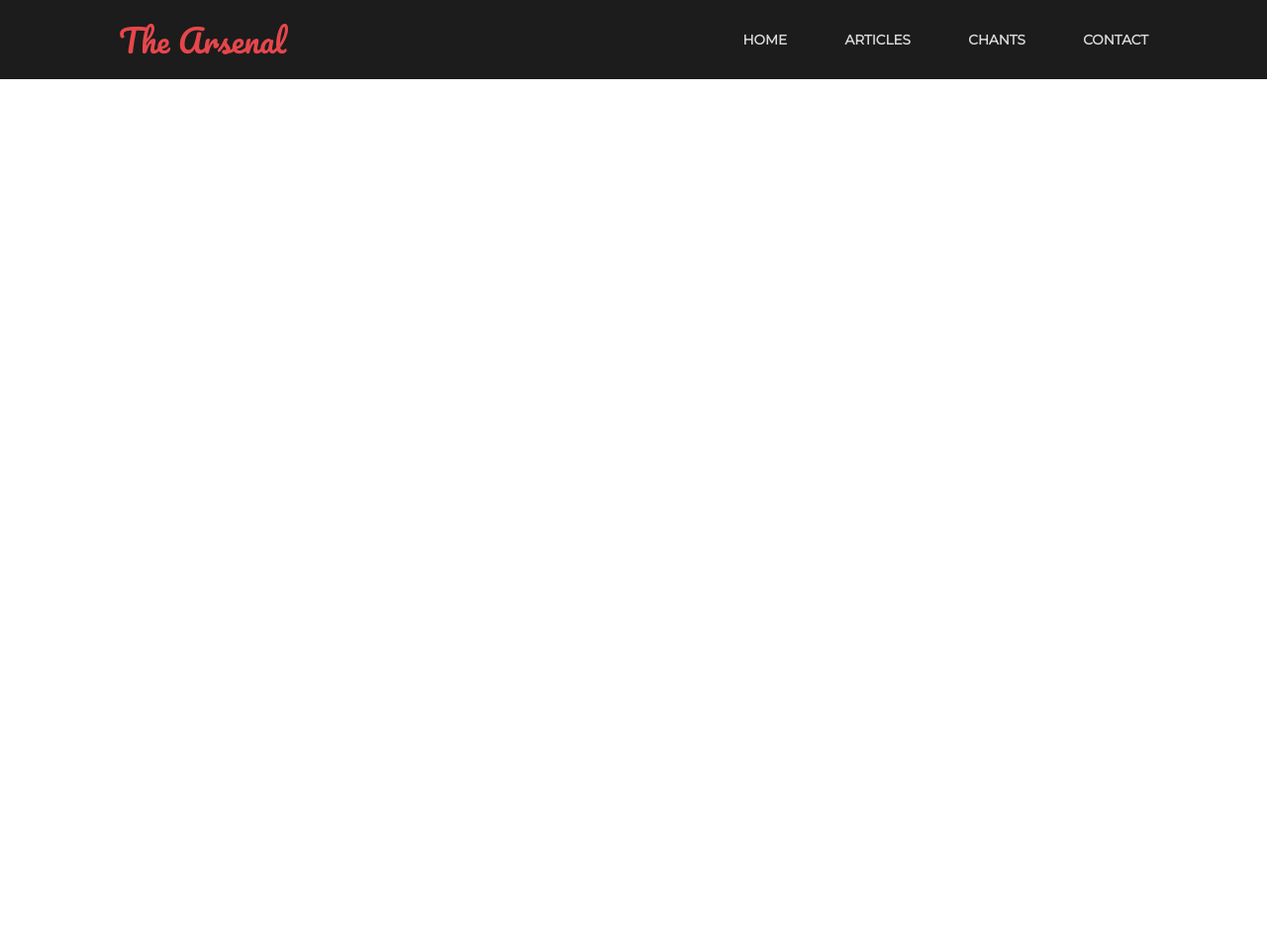
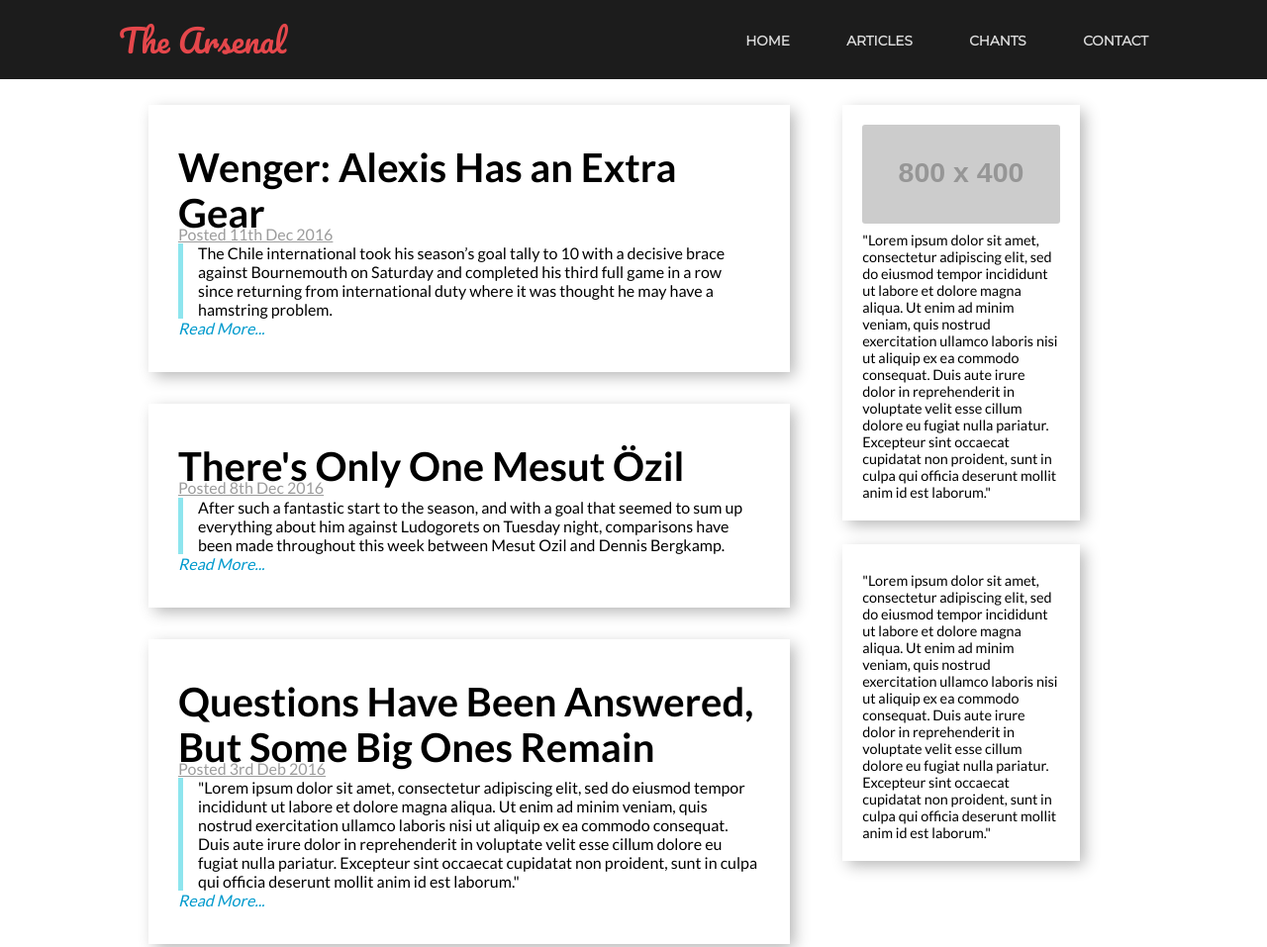
Before and after one commit to ArteriusDayne/theArsenal, a website: page articles/articles.html in a window 1280 px wide. Shown: the top 957 px of the page at 99% size. Before the commit the page ends 800 px from the top, so only its background shows below. Drawn offline with Linux system fonts and the light colour scheme; placeholder pictures from the web are drawn by us.

Commit message:
Progress on article page

```diff
--- a/articles/articles.html
+++ b/articles/articles.html
@@ -8,7 +8,9 @@
         <link rel="icon" type="image/png" href="../favicon-16x16.png" sizes="16x16" />
         <link rel="stylesheet" href="../css/standardize.min.css" />
         <link rel="stylesheet" href="../css/header.css" />
+        <link rel="stylesheet" href="../css/article.css" />
     </head>
+
     <body>
         <!-- Header -->
         <header id="header">
@@ -24,7 +26,47 @@
         </header>
 
 
+        <br><br><br><br>
+        <div class="container">
+            <div class="section">
+                <div class="col span2">
+                    <div class="blog-post">
+                        <h1 class="blog-title">Wenger: Alexis Has an Extra Gear</h1>
+                        <h2 class="date">Posted 11th Dec 2016</h2>
+                        <p class="blog-content">The Chile international took his season’s goal tally to 10 with a decisive brace against Bournemouth on Saturday and completed his third full game in a row since
+                            returning from international duty where it was thought he may have a hamstring problem.</p>
+                        <a href="#" class="post-link">Read More...</a>
+                    </div>
 
+                    <div class="blog-post">
+                        <h1 class="blog-title">There's Only One Mesut Özil</h1>
+                        <h2 class="date">Posted 8th Dec 2016</h2>
+                        <p class="blog-content">After such a fantastic start to the season, and with a goal that seemed to sum up everything about him against Ludogorets on Tuesday night, comparisons have
+                            been made throughout this week between Mesut Ozil and Dennis Bergkamp.</p>
+                        <a href="#" class="post-link">Read More...</a>
+                    </div>
+
+                    <div class="blog-post">
+                        <h1 class="blog-title">Questions Have Been Answered, But Some Big Ones Remain</h1>
+                        <h2 class="date">Posted 3rd Deb 2016</h2>
+                        <p class="blog-content">"Lorem ipsum dolor sit amet, consectetur adipiscing elit, sed do eiusmod tempor incididunt ut labore et dolore magna aliqua. Ut enim ad minim veniam, quis nostrud exercitation ullamco laboris nisi ut aliquip ex ea commodo consequat. Duis aute irure dolor in reprehenderit in voluptate velit esse cillum dolore eu fugiat nulla pariatur. Excepteur sint occaecat cupidatat non proident, sunt in culpa qui officia deserunt mollit anim id est laborum."</p>
+                        <a href="#" class="post-link">Read More...</a>
+                    </div>
+                </div>
+
+                <aside class="col span3">
+                    <div class="side-post">
+                        <img src="http://placehold.it/800x400&text=img" alt="img">
+                        <p class="side-content">"Lorem ipsum dolor sit amet, consectetur adipiscing elit, sed do eiusmod tempor incididunt ut labore et dolore magna aliqua. Ut enim ad minim veniam, quis nostrud exercitation ullamco laboris nisi ut aliquip ex ea commodo consequat. Duis aute irure dolor in reprehenderit in voluptate velit esse cillum dolore eu fugiat nulla pariatur. Excepteur sint occaecat cupidatat non proident, sunt in culpa qui officia deserunt mollit anim id est laborum."</p>
+                    </div>
+
+                    <div class="side-post">
+                        <p class="side-content">"Lorem ipsum dolor sit amet, consectetur adipiscing elit, sed do eiusmod tempor incididunt ut labore et dolore magna aliqua. Ut enim ad minim veniam, quis nostrud exercitation ullamco laboris nisi ut aliquip ex ea commodo consequat. Duis aute irure dolor in reprehenderit in voluptate velit esse cillum dolore eu fugiat nulla pariatur. Excepteur sint occaecat cupidatat non proident, sunt in culpa qui officia deserunt mollit anim id est laborum."</p>
+                    </div>
+                </aside>
+            </div>
+        </div>
 
     </body>
+
 </html>
--- /dev/null
+++ b/css/article.css
@@ -0,0 +1,131 @@
+/* Base Styles */
+
+body{
+    margin: 0;
+    padding: 0;
+    font-family: 'Lato', sans-serif;
+}
+
+img{
+    max-width: 100%;
+    height: auto;
+    border-radius: 3px;
+}
+
+a{
+    text-decoration: none;
+    color: inherit;
+}
+
+/* Grid */
+
+.section {
+    clear: both;
+    padding: 0;
+    margin: 0;
+}
+
+.col {
+    display: block;
+    float:left;
+    margin: 1% 0 1% 1.6%;
+}
+.col:first-child { margin-left: 0; }
+
+.span1 {
+    width: 100%;
+}
+.span2 {
+    width: 66.1%;
+}
+.span3 {
+    width: 32.2%;
+}
+
+/* Blog Posts */
+
+.container{
+    max-width: 1020px;
+    margin: 0 auto;
+    padding: 20px;
+}
+
+.blog-post{
+    background: #fff;
+    margin: 0 auto 2em auto;
+    padding: 35px 30px;
+    box-shadow: 5px 5px 15px -1px rgba(0,0,0,0.3);
+}
+
+.side-post{
+    background: #fff;
+    margin: 0 auto 1.5em auto;
+    width: 15em;
+    padding: 20px;
+    box-shadow: 5px 5px 15px -1px rgba(0,0,0,0.3);
+}
+
+.blog-content{
+    font-size: 1em;
+    border-left: 5px solid #8EE5EE;
+    padding-left: 15px;
+}
+
+.side-content{
+    font-size: .9em;
+    margin-top: 8px;
+    margin-bottom: 0;
+}
+
+.blog-title{
+    font-size: 2.5em;
+    margin-top: 5px;
+}
+
+.date{
+    font-size: 1em;
+    font-weight: 400;
+    color: #9C9C9C;
+    margin-top: -10px;
+    text-decoration: underline;
+    text-decoration-color: currentColor;
+}
+
+.post-link{
+    color: #009ACD;
+    font-style: italic;
+    transition: all 0.4s;
+}
+
+.post-link:hover{
+    color: #005c7b;
+    text-decoration: underline;
+    text-decoration-color: currentColor;
+    cursor: pointer;
+}
+
+/*Media Queries*/
+
+/* @900px*/
+@media only screen and (max-width: 56.25em) {
+    .col{ margin: 1% 0 1% 0%;}
+    .span_3_of_3, .span_2_of_3, .span_1_of_3{ width: 100%; }
+    .side-post{ width: 42%;
+                float: left;
+                margin: -2% 0 1% 1.6%;}
+}
+
+/* @480px */
+@media only screen and (max-width: 30em){
+    nav ul{ max-height: 0; }
+    .reveal{ max-height:19em; }
+    nav ul .nav-item{ -webkit-box-sizing: border-box;
+                      -moz-box-sizing: border-box;
+                      -ms-box-sizing: border-box;
+                      box-sizing: border-box;
+                      width:100%;
+                      padding: 15px; }
+
+    .menu-bar{ display: block; }
+
+}
--- a/css/chants.css
+++ b/css/chants.css
@@ -15,6 +15,8 @@ h1 {
     font-family: "Montserrat", sans-serif;
     color: #e5474b;
     text-align: center;
+    font-size: 30pt;
+    font-weight: 700;
 }
 
 h2 {
```
Also changed, not shown: articles/alexis7.html (+1 -0 lines), articles/test.html (added, +72 -0 lines), articles/wizardofoz.html (+1 -0 lines), chants/chants.html (+1 -1 lines), css/contact.css (+0 -10 lines), index.html (+2 -2 lines).
